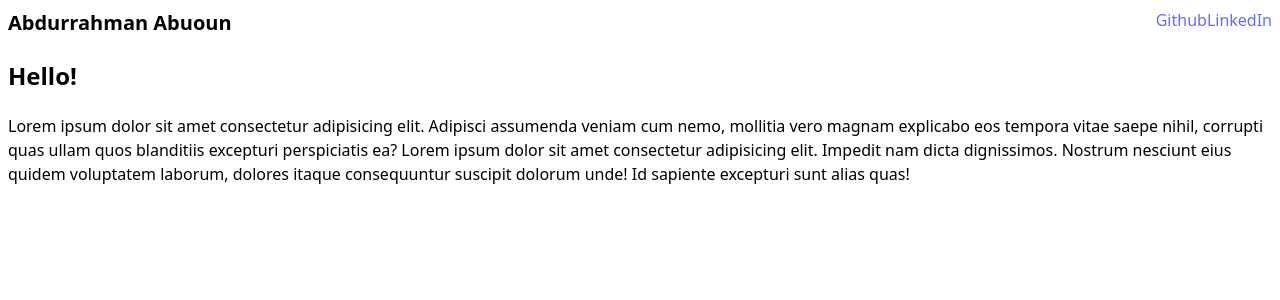
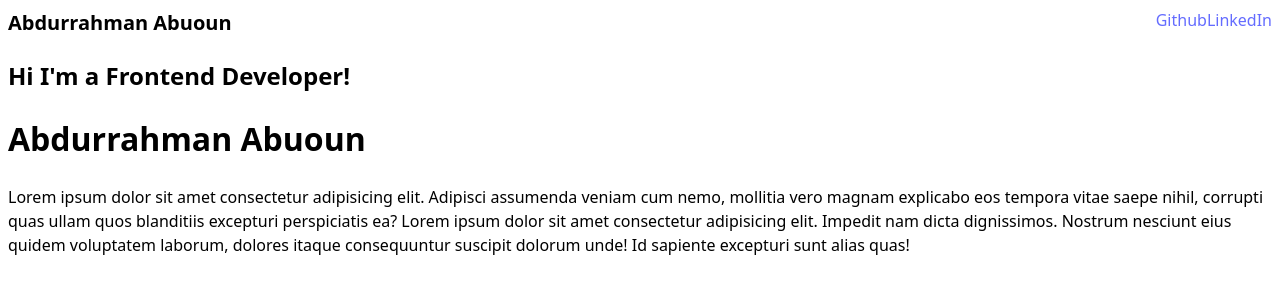
Before and after one commit to abdurman1/myportfolio, a React (Vite) app: page / in a window 1280 px wide. Shown: the top 300 px of the page. Built offline with nearby package versions, Linux system fonts and the light colour scheme.

Commit message:
May 16, 2025, 1:21 PM

```diff
--- a/src/App.jsx
+++ b/src/App.jsx
@@ -15,9 +15,9 @@ function App() {
           </ul>
         </nav>
       </div>
-
       <div className='intro'>
-        <h2>Hello!</h2>
+        <h2>Hi I'm a Frontend Developer!</h2>
+        <h1>Abdurrahman Abuoun</h1>
         <p>Lorem ipsum dolor sit amet consectetur adipisicing elit. Adipisci assumenda veniam cum nemo, mollitia vero magnam explicabo eos tempora vitae saepe nihil, corrupti quas ullam quos blanditiis excepturi perspiciatis ea? Lorem ipsum dolor sit amet consectetur adipisicing elit. Impedit nam dicta dignissimos. Nostrum nesciunt eius quidem voluptatem laborum, dolores itaque consequuntur suscipit dolorum unde! Id sapiente excepturi sunt alias quas!</p>
       </div>
     </>
```
